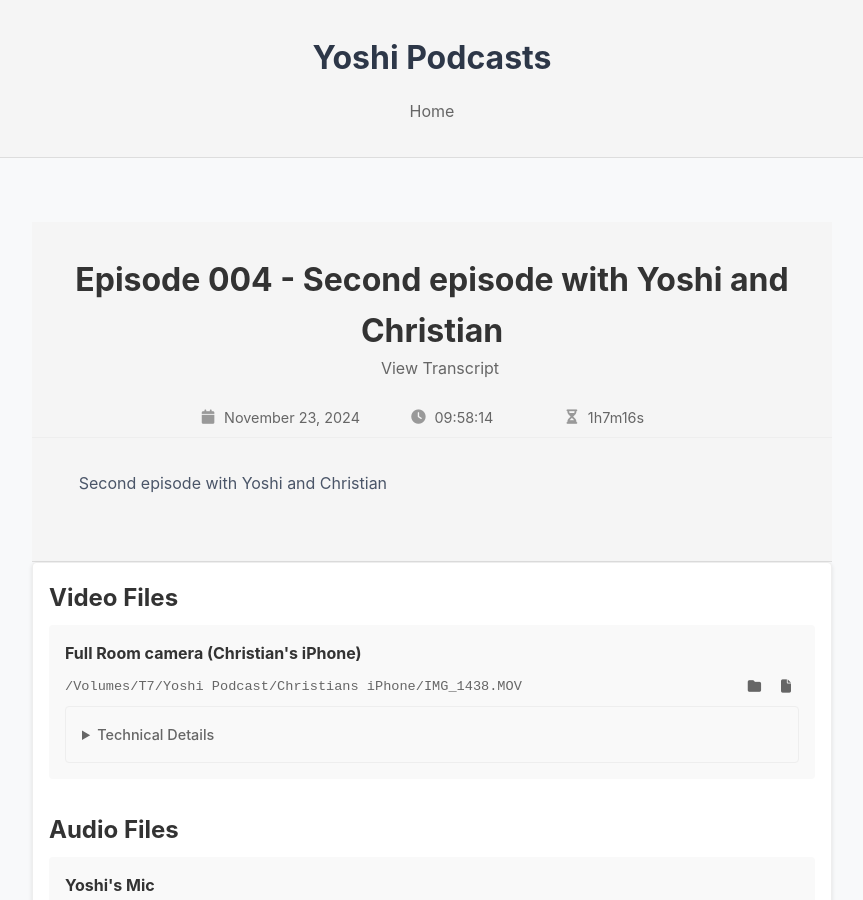
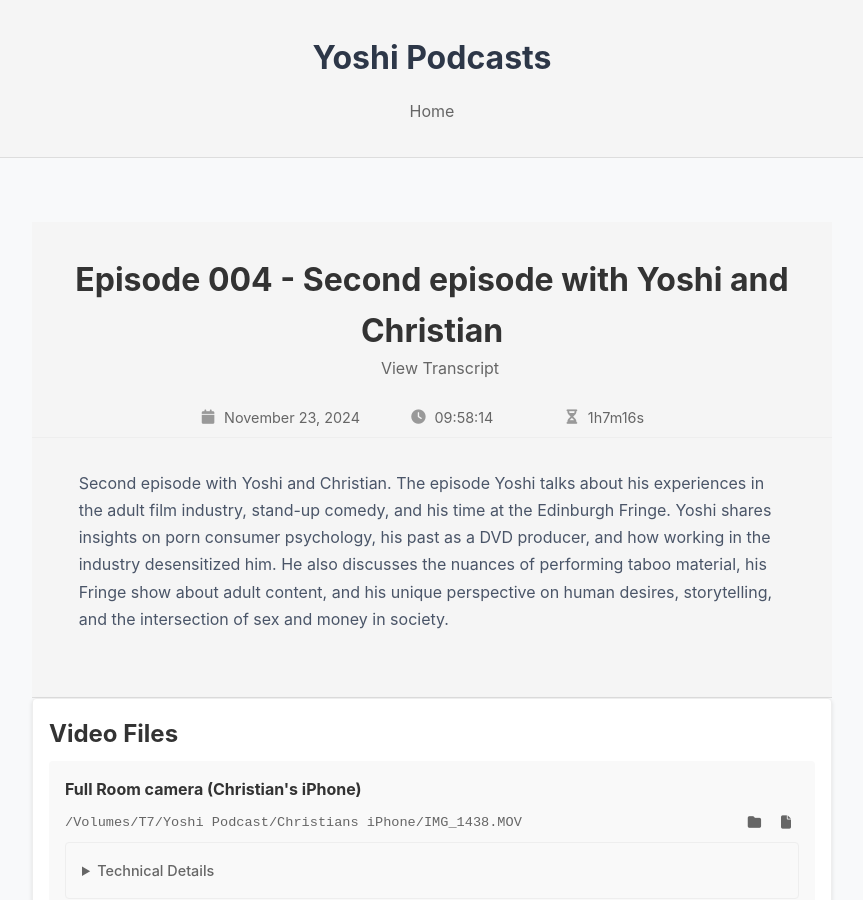
Before and after one commit to harryf/yoshi-podcasts, a Jekyll site: the page built from _episodes/episode-004.md, in a window 1280 px wide and 900 px high. Shown: the whole window, without its empty margins (208-1071 px from the left). Built offline with Jekyll 4.4.1, drawn with Linux system fonts in a browser that asks for light colours.

Commit message:
Add summary

```diff
--- a/_episodes/episode-004.md
+++ b/_episodes/episode-004.md
@@ -6,7 +6,7 @@ date: '2024-11-23'
 time: '09:58'
 duration: 1h7m16s
 permalink: "/episodes/episode-004/"
-description: Second episode with Yoshi and Christian
+description: Yoshi and Christian dive into the psychology of the adult film industry, dark humor in stand-up, and the art of pushing boundaries on stage.
 video_files:
 - file_name: IMG_1438.MOV
   description: Full Room camera (Christian's iPhone)
@@ -85,4 +85,4 @@ audio_files:
       bit_depth: 0
 transcript_file: episode-004-transcript.md
 ---
-Second episode with Yoshi and Christian
+Second episode with Yoshi and Christian. The episode Yoshi talks about his experiences in the adult film industry, stand-up comedy, and his time at the Edinburgh Fringe. Yoshi shares insights on porn consumer psychology, his past as a DVD producer, and how working in the industry desensitized him. He also discusses the nuances of performing taboo material, his Fringe show about adult content, and his unique perspective on human desires, storytelling, and the intersection of sex and money in society.
```
